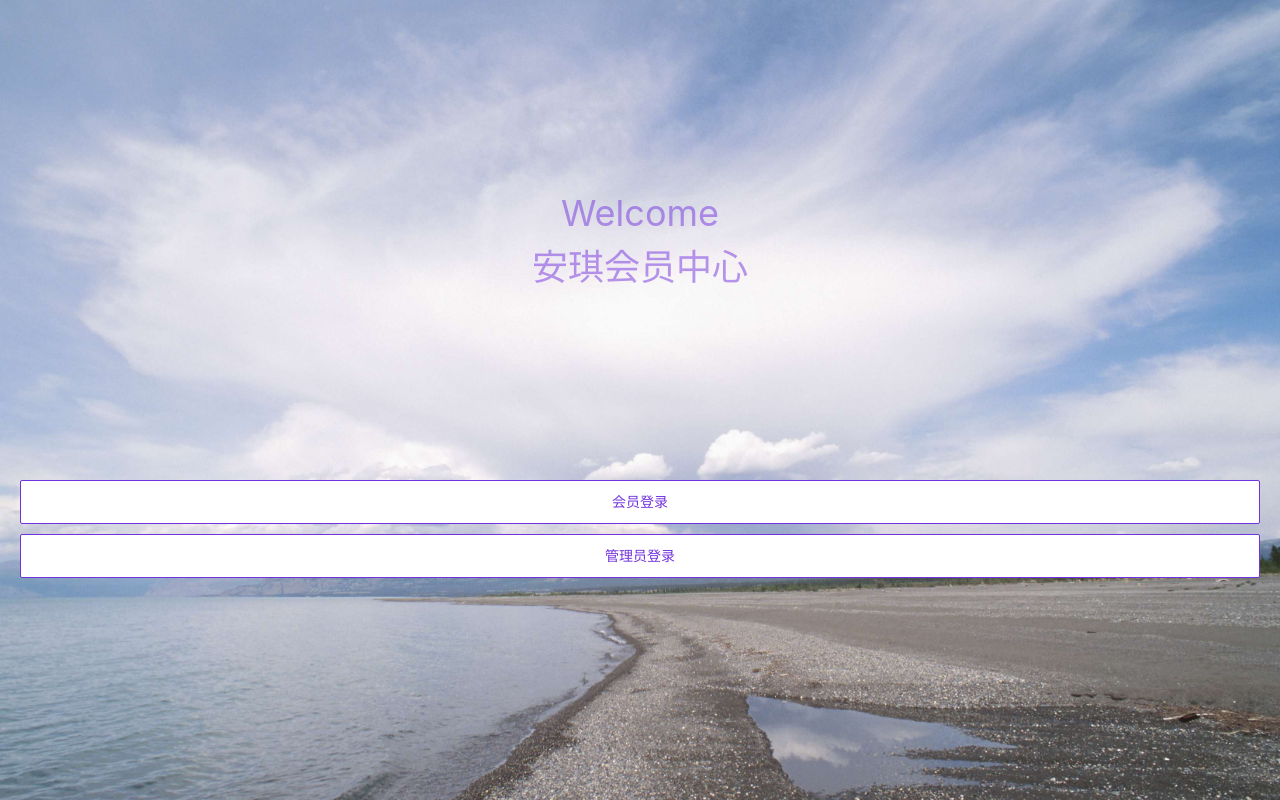
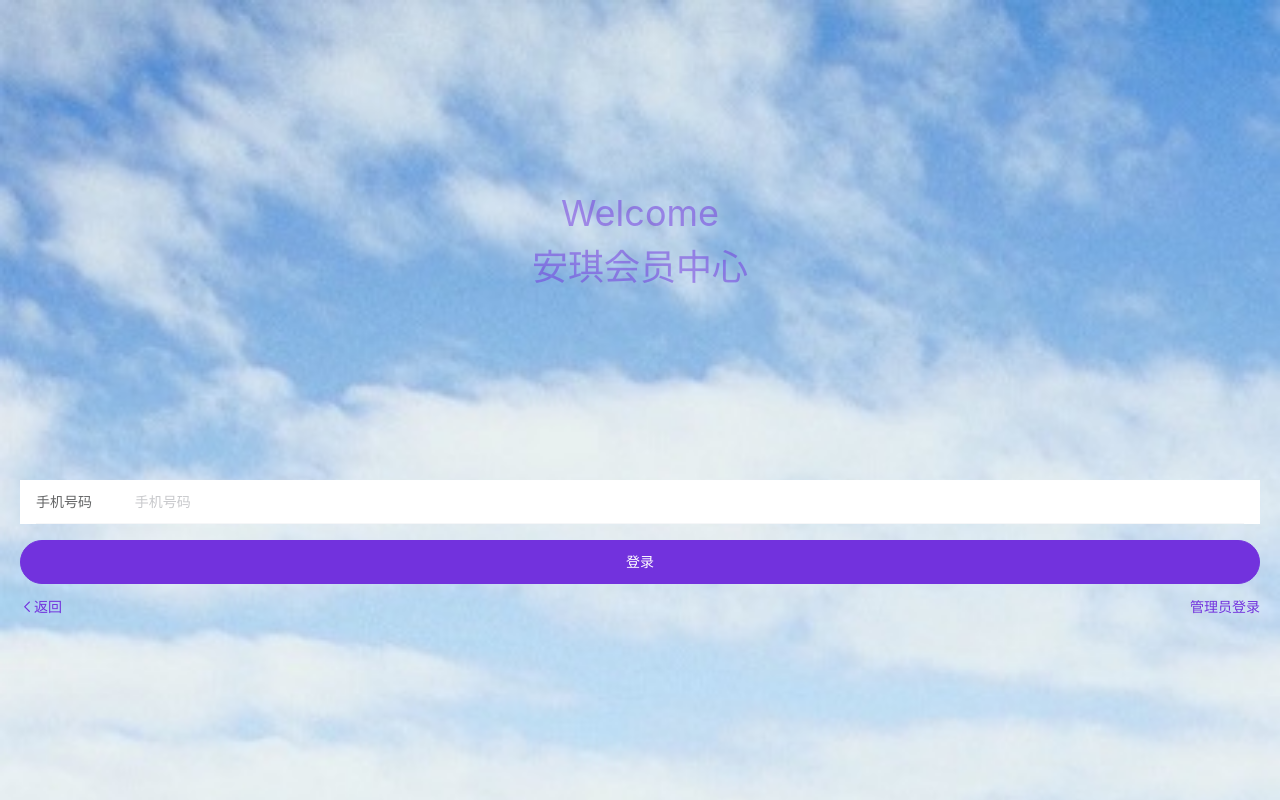
Before and after one commit to 100217/anqi, a Vue app: page /#/login in a window 1280 px wide. Both pictures are taken after a click on the button "会员登录". Built offline with nearby package versions, Linux system fonts and the light colour scheme.

Commit message:
添加登录以及权限

```diff
--- a/src/App.vue
+++ b/src/App.vue
@@ -7,6 +7,7 @@
   </div>
 </template>
 <script>
+import { mapGetters } from 'vuex'
 export default {
   data() {
     return {
@@ -19,13 +20,35 @@ export default {
       back: this.back
     }
   },
+  computed: {
+    ...mapGetters(['user'])
+  },
   created() {
+    this.whiteRoutes = ['Login'],
+    this.limitRoutes= ['MemberInfo', 'ExpensesRecords', 'RechargeRecords'],
     this.showNavNames = ['Home', 'PriceManage', 'MemberInfo', 'ExpensesRecords', 'RechargeRecords',]
     this.showBackNames = ['MemberInfo', 'ExpensesRecords', 'RechargeRecords',]
   },
   watch: {
     $route(to) {
       let { name } = to
+      if(this.whiteRoutes.indexOf(name) == -1) {
+        if(this.user == null || JSON.stringify(this.user) == '{}') {
+          this.$router.push({
+            name: 'Login'
+          })
+          return
+        }
+        if(this.user.mtype != '0' && this.limitRoutes.indexOf(name) == -1) {
+          this.$router.push({
+            name: this.limitRoutes[0],
+            params: {
+              maccount: this.user.maccount
+            }
+          })
+          return
+        }
+      }
       this.showNav = this.showNavNames.indexOf(name) > -1
       this.requireBack = this.showBackNames.indexOf(name) > -1
     }
--- a/src/api/index.js
+++ b/src/api/index.js
@@ -11,7 +11,10 @@ const api = [
     "getItemList",
     "insertItem",
     "updateItem",
-    "deleteItem"
+    "deleteItem",
+    "mglogin",
+    "getConsumptionTotal",
+    "getRechargeTotal"
 ]
 
 const request = {}
--- a/src/router/index.js
+++ b/src/router/index.js
@@ -62,6 +62,11 @@ const routes = [
   }
 ]
 
+
+export const addUserRoute = () => {}
+
+export const addOwnerRoute = () => {}
+
 const router = new VueRouter({
   // mode: 'history',
   mode: 'hash',
--- a/src/store/index.js
+++ b/src/store/index.js
@@ -2,25 +2,43 @@ import Vue from 'vue'
 import Vuex from 'vuex'
 
 Vue.use(Vuex)
+const USERINFO = "anqi-userinfo"
 
 export default new Vuex.Store({
     state: {
         PROJECR: {},
+        USER: {},
     },
     getters: {
         project(state) {
             return state.PROJECR
-
+        },
+        user(state) {
+            let userinfo = JSON.parse(sessionStorage.getItem(USERINFO))
+            if(state.USER && JSON.stringify(state.USER) !== "{}") {
+                return state.USER
+            } else if(userinfo && JSON.stringify(userinfo) !== '{}') {
+                return userinfo
+            } else {
+                return {}
+            }
         }
     },
     mutations: {
         setProject(state, project) {
             state.PROJECR = project
+        },
+        setUser(state, user) {
+            state.USER = user
+            sessionStorage.setItem(USERINFO, JSON.stringify(user))
         }
     },
     actions: {
         setProject({commit}, project) {
             return commit('setProject', project)
+        },
+        setUser({commit}, user) {
+            return commit('setUser', user)
         }
     },
 })
--- a/src/vant.js
+++ b/src/vant.js
@@ -1,7 +1,7 @@
 import Vue from 'vue';
 import { Button, Tab, Tabs, Search, Cell, List } from 'vant';
 import { NavBar, SwipeCell, Icon, Field, Form, Picker } from 'vant';
-import { Popup, NumberKeyboard, Dialog, Toast, Divider } from 'vant';
+import { Popup, NumberKeyboard, Dialog, Toast, Divider} from 'vant';
 
 Vue.use(Button);
 Vue.use(Tab);
--- a/src/views/login/index.vue
+++ b/src/views/login/index.vue
@@ -8,27 +8,138 @@
         </div>
       </div>
       <div class="main-btn">
-        <template v-if="showMain == 0"></template>
-        <van-button color="#7232dd" plain block>会员登录</van-button>
-        <van-button color="#7232dd" plain block>管理员登录</van-button>
+        <template v-if="showMain == 0">
+          <van-button color="#7232dd" plain block @click="toUser">会员登录</van-button>
+          <van-button color="#7232dd" plain block @click="toOwner">管理员登录</van-button>
+        </template>
+        <template v-else-if="showMain == 1">
+          <van-field v-model="account" name="手机号码" label="手机号码" placeholder="手机号码" />
+          <div style="margin: 16px 0;">
+            <van-button round block  color="#7232dd" @click="userLogin">登录</van-button>
+            <div class="back-nav">
+              <div class="left" @click="toMain">
+                <van-icon name="arrow-left" />
+                <span>返回</span>
+              </div>
+              <div class="right" @click="toOwner">
+                <span>管理员登录</span>
+              </div>
+            </div>
+          </div>
+        </template>
+        <template v-else>
+          <van-field v-model="username" name="管理员账号" label="管理员账号" placeholder="管理员账号" />
+          <van-field v-model="password" type="password" name="密码" label="密码" placeholder="密码" />
+          <div style="margin: 16px 0;">
+            <van-button round block  color="#7232dd" @click="ownerLogin">登录</van-button>
+            <div class="back-nav">
+              <div class="left" @click="toMain">
+                <van-icon name="arrow-left" />
+                <span>返回</span>
+              </div>
+              <div class="right" @click="toUser">
+                <span>会员登录</span>
+              </div>
+            </div>
+          </div>
+        </template>
       </div>
     </div>
   </div>
 </template>
 
 <script>
+import { mapActions } from 'vuex'
 export default {
   name: 'Login',
   data() {
     return {
       showMain: 0,
+      username: null,
+      password: null,
+      account: null,
     }
   },
   created() {
 
   },
   methods:{
+    ...mapActions(['setUser']),
+    toUser() {
+      this.resetParams()
+      this.showMain = 1
+    },
+    toOwner() {
+      this.resetParams()
+      this.showMain = 2
+    },
+    toMain() {
+      this.resetParams()
+      this.showMain = 0
+    },
+    resetParams() {
+      this.username = null
+      this.password = null
+      this.account = null
+    },
+    ownerLogin() {
+      const self = this
+      if(self.username == null || self.username == '') {
+        self.$toast.fail('请输入管理员账号')
+        return
+      }
+      if(self.password == null || self.password == '') {
+        self.$toast.fail('请输入密码')
+        return
+      }
+      const params = {
+        maccount: self.username,
+        password: self.password
+      }
+      self.$api.mglogin(params).then(res => {
+        if(res.status == 200) {
+          if(res.data.msg) {
+            self.$dialog.alert({
+              message: res.data.msg,
+            })
+            return
+          }
+          self.setUser(res.data)
+          self.$router.push({
+            name: 'Home'
+          })
 
+        }
+      })
+    },
+    userLogin() {
+      const self = this
+      if(self.account == null || self.account == '') {
+        self.$toast.fail('请输入会员手机号码')
+        return
+      }
+      const params = {
+        maccount: self.account
+      }
+      self.$api.getMember(params).then(res => {
+        if(res.status == 200) {
+          if(res.data == '' || res.data.msg) {
+            let msg = res.data == '' ? '手机号码不存在' : res.data.msg
+            self.$dialog.alert({
+              message: msg,
+            })
+            return
+          }
+          self.setUser(res.data)
+          self.$router.push({
+            name: 'MemberInfo',
+            params: {
+              maccount: res.data.maccount
+            }
+          })
+        }
+      })
+    },
   }
 }
 </script>
@@ -55,6 +166,30 @@ export default {
       .van-button+.van-button{
         margin-top: 10px;
       }
+      .back-nav{
+        height: 46px;
+        line-height: 46px;
+        font-size: 14px;
+        color: rgba(114, 50, 221, 1);
+        position: relative;
+        &>div{
+          position: absolute;
+          top: 0;
+          bottom: 0;
+          display: flex;
+          -webkit-box-align: center;
+          -webkit-align-items: center;
+          align-items: center;
+          cursor: pointer;
+        }
+        .left{
+          left: 0;
+
+        }
+        .right{
+          right: 0;
+        }
+      }
     }
   }
 }
--- a/src/views/member-center/expenses-records.vue
+++ b/src/views/member-center/expenses-records.vue
@@ -44,10 +44,14 @@ export default {
       }
       self.$api.getConsumptionList(params).then(res => {
         if(res.status == 200) {
-          if(res.data && res.data.length > 0) {
-            self.list.push(...res.data)
-            self.start = self.list.length
-            if(res.data.length < self.size) {
+          if(res.data) {
+            if(res.data.length > 0) {
+              self.list.push(...res.data)
+              self.start = self.list.length
+              if(res.data.length < self.size) {
+                self.finished = true
+              }
+            } else {
               self.finished = true
             }
           }
--- a/src/views/member-center/info.vue
+++ b/src/views/member-center/info.vue
@@ -6,13 +6,16 @@
       <van-cell class="align-left-all" :border="false" title="余额" :value="user.balance"/>
     </div>
     <div class="footer flex-row">
-      <van-button type="info" @click="toExpenses">消费</van-button>
-      <van-button type="info" @click="toRecharge">充值</van-button>
+      <template v-if="user.mtype == '0'">
+        <van-button type="info" @click="toExpenses">消费</van-button>
+        <van-button type="info" @click="toRecharge">充值</van-button>
+      </template>
     </div>
   </div>
 </template>
 
 <script>
+import { mapGetters } from 'vuex'
 export default {
   name: 'MemberCenter',
   props: {
@@ -27,6 +30,9 @@ export default {
     return {
 
     }
+  },
+  computed: {
+    ...mapGetters(['user'])
   },
   created() {
     this.maccount = this.$route.params.maccount
```
Also changed, not shown: src/assets/bg.jpeg.
